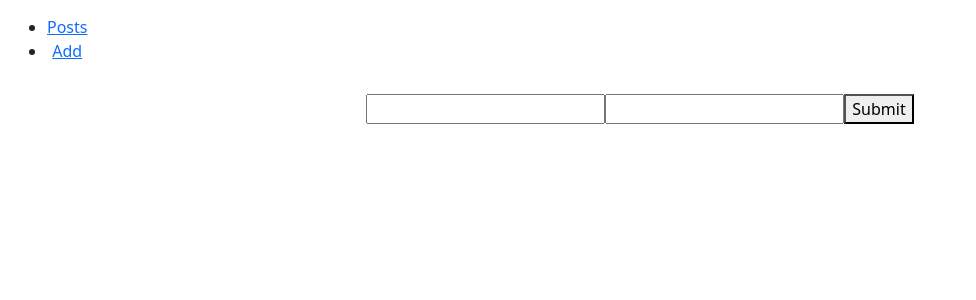
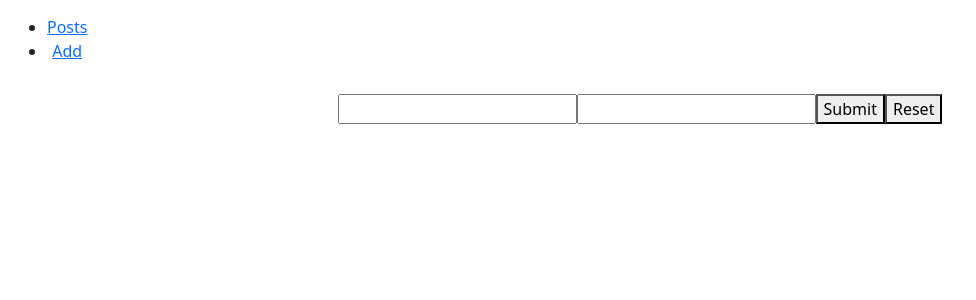
Before and after one commit to stojanJ/blog-app, a React (Create React App) app: page /add in a window 1280 px wide. Shown: the top 300 px of the page, without its empty margins (0-976 px from the left). Built offline with nearby package versions, Linux system fonts and the light colour scheme.

Commit message:
5 zadatak

```diff
--- a/src/pages/AppAddPost.jsx
+++ b/src/pages/AppAddPost.jsx
@@ -1,6 +1,7 @@
-import React, { useState } from "react";
+import React, { useState, useEffect  } from "react";
 import { useHistory } from "react-router-dom";
 import PostsService from "../services/PostsService";
+
 
 export default function AppAddPost() {
     const history = useHistory();
@@ -17,6 +18,15 @@ export default function AppAddPost() {
 
         history.push('/posts');
     };
+
+    const handleReset = () => {
+        setNewPost({
+          title: '',
+          text: '',
+          createdAt:''
+        });
+      };
+
 
     return (
         <div>
@@ -40,6 +50,7 @@ export default function AppAddPost() {
                     }
                 ></input>
                 <button type="submit" >Submit</button>
+                <button type='button' onClick={ handleReset }> Reset</button>
             </form>
         </div>
     )
```
